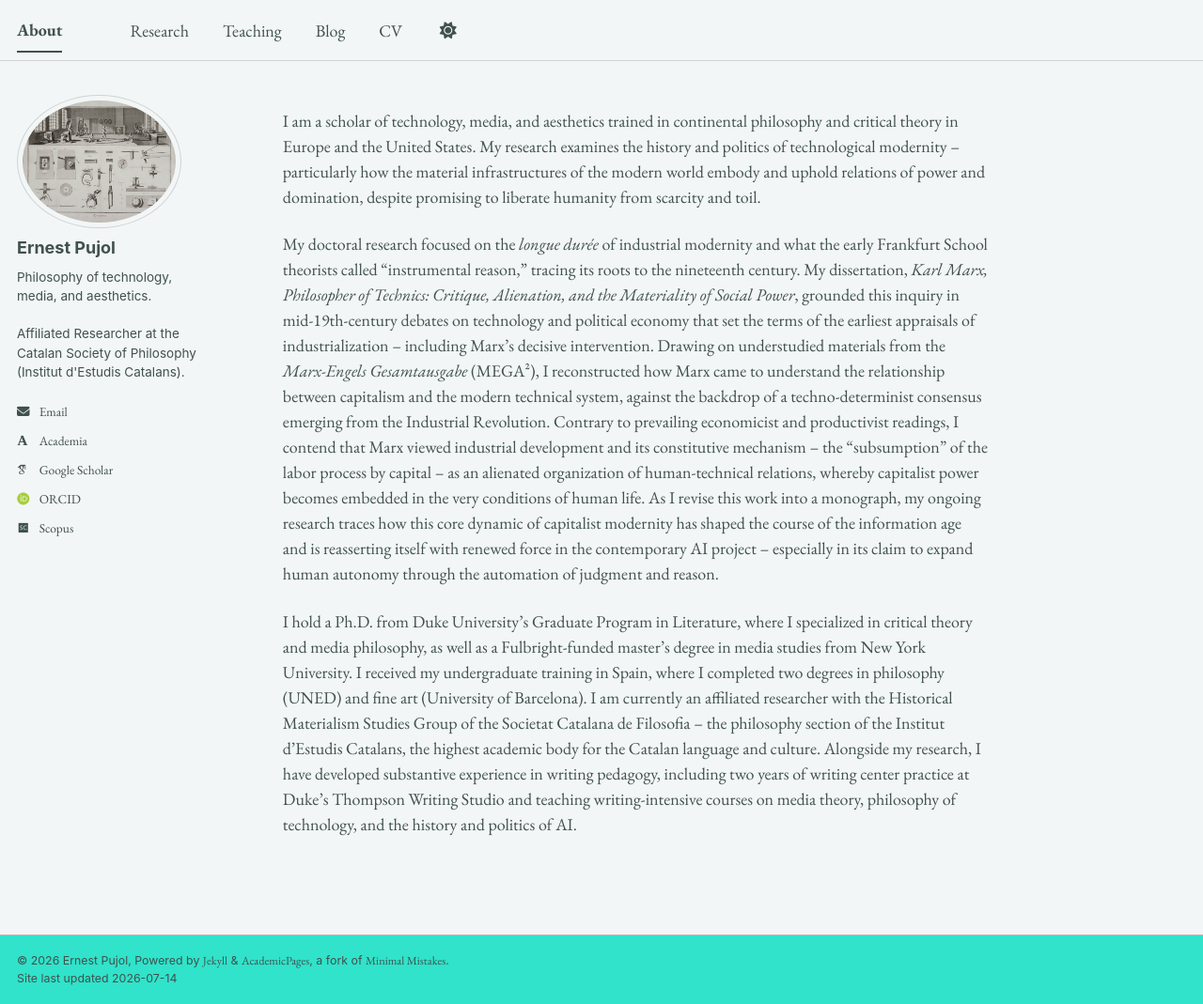
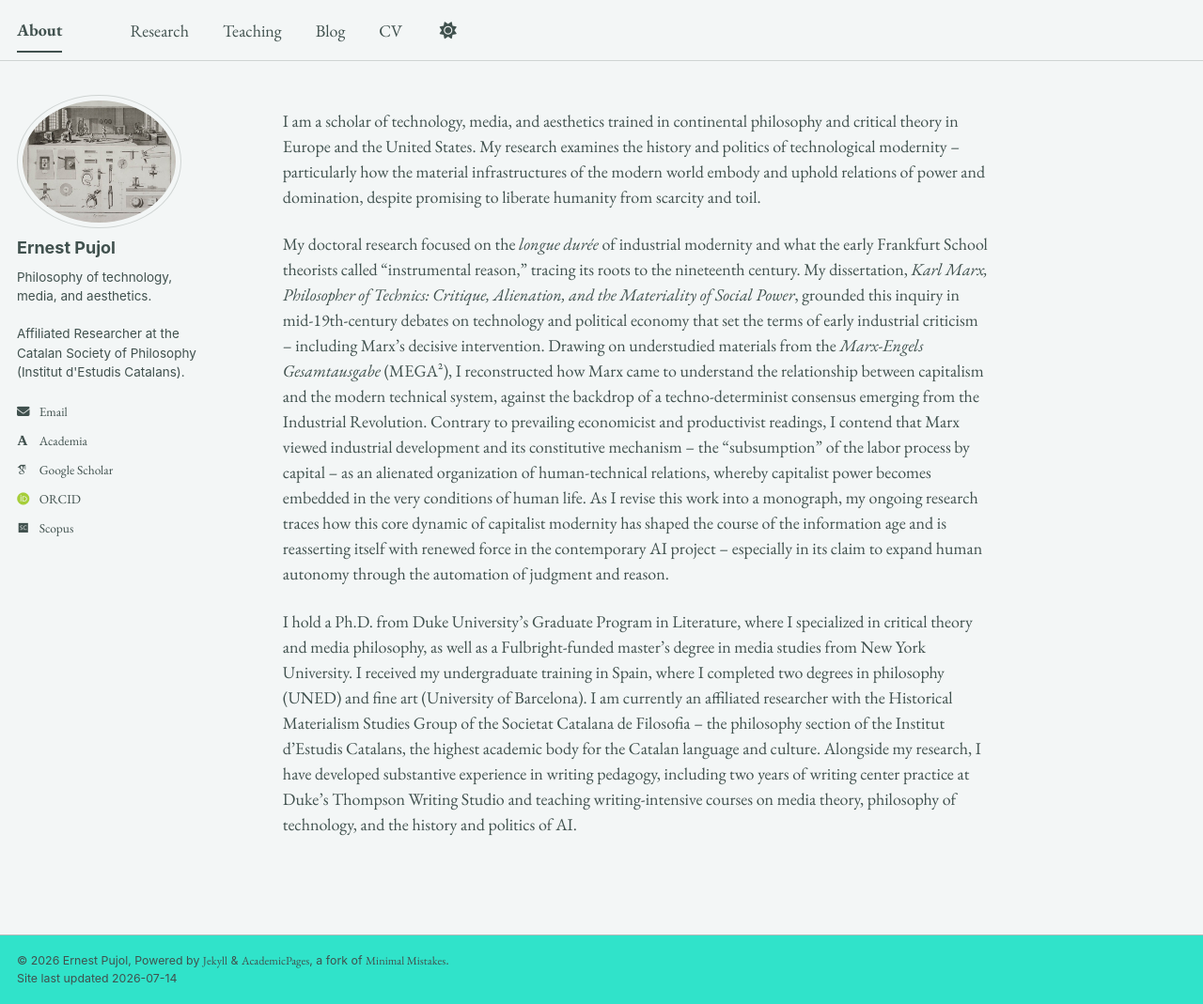
Before and after one commit to epujol90/epujol90.github.io, a Jekyll site: the page built from _pages/about.md, in a window 1280 px wide and 1069 px high. Shown: the whole window at 94% size. Built offline with Jekyll 4.4.1, drawn with Linux system fonts in a browser that asks for light colours; some web fonts are replaced; a script bundle is joined from its source files by our own code; library files that are not in the unit come from our copies.

Commit message:
Update about.md

```diff
--- a/_pages/about.md
+++ b/_pages/about.md
@@ -8,6 +8,6 @@ redirect_from:
 ---
 I am a scholar of technology, media, and aesthetics trained in continental philosophy and critical theory in Europe and the United States. My research examines the history and politics of technological modernity -- particularly how the material infrastructures of the modern world embody and uphold relations of power and domination, despite promising to liberate humanity from scarcity and toil.
 
-My doctoral research focused on the _longue durée_ of industrial modernity and what the early Frankfurt School theorists called “instrumental reason,” tracing its roots to the nineteenth century. My dissertation, _Karl Marx, Philosopher of Technics: Critique, Alienation, and the Materiality of Social Power_, grounded this inquiry in mid-19th-century debates on technology and political economy that set the terms of the earliest appraisals of industrialization -- including Marx's decisive intervention. Drawing on understudied materials from the _Marx-Engels Gesamtausgabe_ (MEGA²), I reconstructed how Marx came to understand the relationship between capitalism and the modern technical system, against the backdrop of a techno-determinist consensus emerging from the Industrial Revolution. Contrary to prevailing economicist and productivist readings, I contend that Marx viewed industrial development and its constitutive mechanism -- the “subsumption” of the labor process by capital -- as an alienated organization of human-technical relations, whereby capitalist power becomes embedded in the very conditions of human life. As I revise this work into a monograph, my ongoing research traces how this core dynamic of capitalist modernity has shaped the course of the information age and is reasserting itself with renewed force in the contemporary AI project -- especially in its claim to expand human autonomy through the automation of judgment and reason.
+My doctoral research focused on the _longue durée_ of industrial modernity and what the early Frankfurt School theorists called “instrumental reason,” tracing its roots to the nineteenth century. My dissertation, _Karl Marx, Philosopher of Technics: Critique, Alienation, and the Materiality of Social Power_, grounded this inquiry in mid-19th-century debates on technology and political economy that set the terms of early industrial criticism -- including Marx's decisive intervention. Drawing on understudied materials from the _Marx-Engels Gesamtausgabe_ (MEGA²), I reconstructed how Marx came to understand the relationship between capitalism and the modern technical system, against the backdrop of a techno-determinist consensus emerging from the Industrial Revolution. Contrary to prevailing economicist and productivist readings, I contend that Marx viewed industrial development and its constitutive mechanism -- the “subsumption” of the labor process by capital -- as an alienated organization of human-technical relations, whereby capitalist power becomes embedded in the very conditions of human life. As I revise this work into a monograph, my ongoing research traces how this core dynamic of capitalist modernity has shaped the course of the information age and is reasserting itself with renewed force in the contemporary AI project -- especially in its claim to expand human autonomy through the automation of judgment and reason.
 
 I hold a Ph.D. from Duke University’s Graduate Program in Literature, where I specialized in critical theory and media philosophy, as well as a Fulbright-funded master’s degree in media studies from New York University. I received my undergraduate training in Spain, where I completed two degrees in philosophy (UNED) and fine art (University of Barcelona). I am currently an affiliated researcher with the Historical Materialism Studies Group of the Societat Catalana de Filosofia -- the philosophy section of the Institut d’Estudis Catalans, the highest academic body for the Catalan language and culture. Alongside my research, I have developed substantive experience in writing pedagogy, including two years of writing center practice at Duke’s Thompson Writing Studio and teaching writing-intensive courses on media theory, philosophy of technology, and the history and politics of AI.
```
